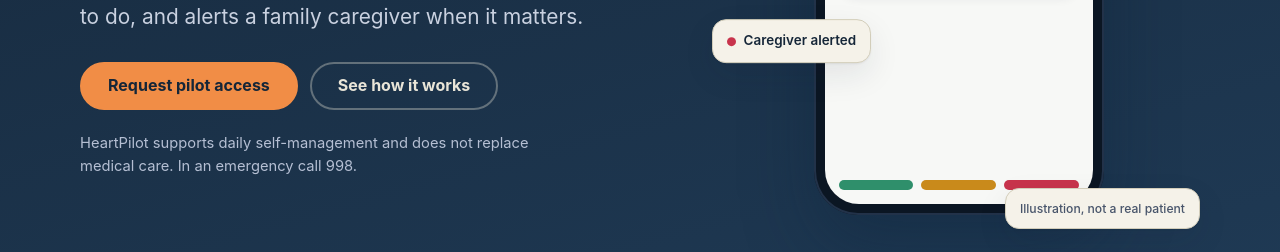
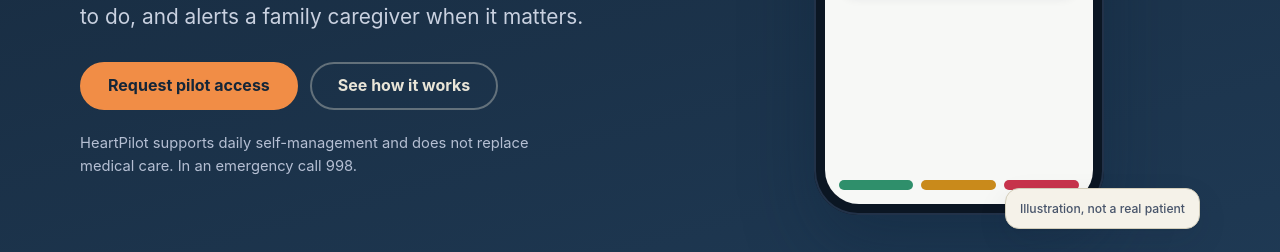
Before and after one commit to mohamedishagg/heartpilot-legal, a plain HTML site: page index.html in a window 1280 px wide. Shown: the part 548-800 px from the top of the page. Drawn offline with Linux system fonts and the light colour scheme.

Commit message:
Remove the Caregiver alerted chip from the green hero mockup

```diff
--- a/assets/css/styles.css
+++ b/assets/css/styles.css
@@ -97,7 +97,6 @@ p{margin:0 0 1em}
 .s-row{display:flex;gap:8px;margin-top:auto}
 .chip{flex:1;height:10px;border-radius:6px}.c-g{background:var(--g)}.c-a{background:var(--a)}.c-r{background:var(--r)}
 .float{position:absolute;display:flex;align-items:center;gap:8px;background:var(--surface);color:var(--ink);border:1px solid var(--line);box-shadow:var(--shadow);border-radius:14px;padding:10px 14px;font-size:.84rem;font-weight:600}
-.f1{inset-inline-start:-6px;bottom:26%;animation:bob 6s ease-in-out infinite}
 .f2{inset-inline-end:0;bottom:-4px;font-weight:500;color:var(--muted);font-size:.76rem}
 /* sections */
 section{padding:clamp(56px,9vw,104px) 0}
--- a/index.html
+++ b/index.html
@@ -58,7 +58,7 @@
 <div class="s-card s-done"><b><span data-l="en">Check-in done</span><span data-l="ar" lang="ar">تمّ تسجيل اليوم</span></b><span><span data-l="en">Thank you. See you tomorrow morning.</span><span data-l="ar" lang="ar">شكراً لك. نراك صباح الغد.</span></span></div>
 <div class="s-row"><span class="chip c-g"></span><span class="chip c-a"></span><span class="chip c-r"></span></div>
 </div></div>
-<div class="float f1" aria-hidden="true"><span class="dot dot-r"></span><span data-l="en">Caregiver alerted</span><span data-l="ar" lang="ar">تم تنبيه أحد أفراد العائلة</span></div>
+
 <div class="float f2" aria-hidden="true"><span data-l="en">Illustration, not a real patient</span><span data-l="ar" lang="ar">رسم توضيحي وليس مريضاً حقيقياً</span></div>
 </div></div></section>
 <section class="band" id="problem"><div class="wrap narrow center">
```
Also changed, not shown: docs/screenshots/home-ar-1440.webp, docs/screenshots/home-ar-390.webp, docs/screenshots/home-ar-768.webp, docs/screenshots/home-en-1440.webp, docs/screenshots/home-en-390.webp, docs/screenshots/home-en-768.webp, 1 other file.
